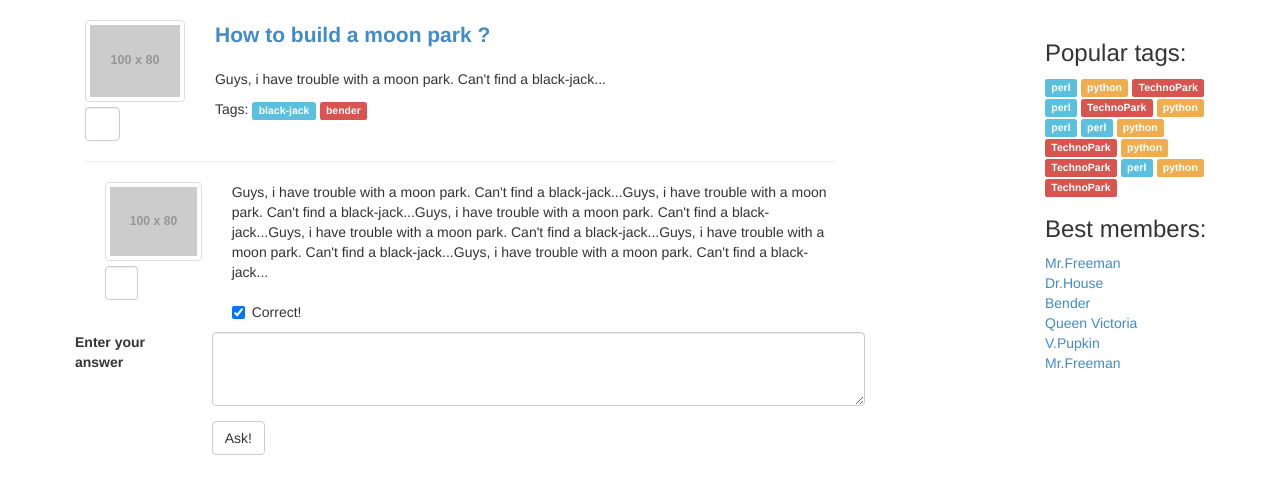
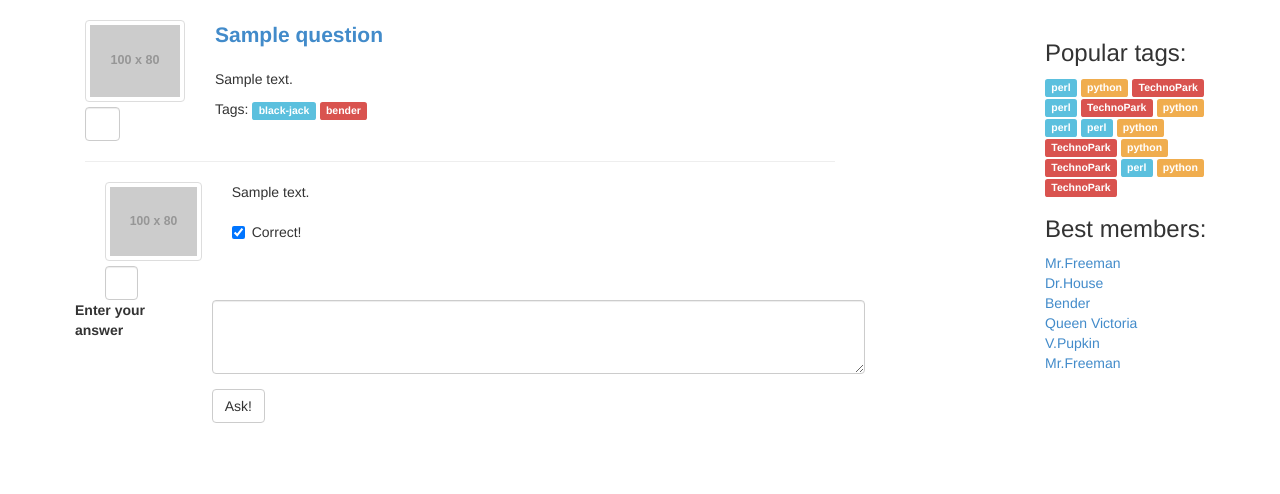
Before and after one commit to tatyanos/TPweb, a Django app: page /question/1/ in a window 1280 px wide. Shown: the part 81-575 px from the top of the page. Run offline with Django 3.2, Linux system fonts and the light colour scheme; tables that the repository leaves empty hold one stand-in row (values such as "Sample post"); grey boxes labelled with a size stand in for pictures from a placeholder-image service; some libraries are stand-ins or nearby versions.

Commit message:
answer from db

```diff
--- a/app/urls.py
+++ b/app/urls.py
@@ -4,9 +4,11 @@ from app import views
 
 urlpatterns = patterns('',
     url(r'^$', views.index, name='index'),
+
     url(r'^question/(?P<question_id>\d+)/$', views.question, name='question'),
-    url(r'^(?P<question_id>\d+)/results/$', views.results, name='results'),
-    url(r'^(?P<question_id>\d+)/like/$', views.like, name='like'),
+    url(r'^question/(?P<question_id>\d+)/answer$', views.answer, name='answer'),
+    url(r'^question/(?P<question_id>\d+)/like$', views.like, name='like'),
+
     url(r'^add$', views.add, name='add'),
     url(r'^settings$', views.settings, name='settings'),
     url(r'^register$', views.register, name='register'),
--- a/app/views.py
+++ b/app/views.py
@@ -1,7 +1,7 @@
 from django.shortcuts import render
 from django.http import HttpResponse, Http404
 from django.template import RequestContext, loader
-from app.models import Question
+from app.models import Question, Answer
 
 
 def index(request):
@@ -15,11 +15,21 @@ def question(request, question_id):
         question_obj = Question.objects.get(pk=question_id)
     except Question.DoesNotExist:
         raise Http404
-    return render(request, 'app/detail.html', {'question': question_obj})
+
+    answers_list = Answer.objects.filter(question=question_obj)
+
+    return render(request, 'app/question.html', {
+        'question': question_obj,
+        'answers_list': answers_list
+    })
 
 
 def add(request):
     return render(request, 'app/add.html')
+
+
+def answer(request, question_id):
+    return HttpResponse('"')
 
 
 def settings(request):
@@ -38,9 +48,5 @@ def login(request):
     return render(request, 'app/login.html')
 
 
-def results(request, question_id):
-    return HttpResponse("You're looking at the results of question %s." % question_id)
-
-
 def like(request, question_id):
     return HttpResponse("You're liking on question %s." % question_id)
--- a/generate_db.py
+++ b/generate_db.py
@@ -23,7 +23,7 @@ for i in xrange(10):
     users.append(obj)
 
 questions = []
-for i in xrange(10):
+for i in xrange(25):
     obj = Question(title='Question' + str(i) + random.choice(names) + '?',
                    text='text' + random.choice(names),
                    user=random.choice(users))
@@ -31,7 +31,7 @@ for i in xrange(10):
     questions.append(obj)
 
 answers = []
-for i in xrange(5):
+for i in xrange(10):
     obj = Answer(text='Answer' + str(i) + random.choice(names),
                  user=random.choice(users),
                  question=random.choice(questions))
--- a/templates/app/detail.html
+++ b/templates/app/question.html
@@ -22,13 +22,13 @@
                         </div>
                     </div>
                     <div class="col-md-10">
-                        <a href="#">
+                        <a href="{% url 'question' question.id %}">
                             <p class="lead">
-                                <b>How to build a moon park ?</b>
+                                <b>{{ question.title }}</b>
                             </p>
                         </a>
 
-                        <p>Guys, i have trouble with a moon park. Can't find a black-jack...</p>
+                        <p>{{ question.text }}</p>
 
                         <div class="row">
                             <div class="col-md-12">
@@ -48,6 +48,7 @@
                 <hr/>
 
                 <!-- ANSWER -->
+                {% for answer in answers_list %}
                     <div class="row" style="padding-left: 20px">
                         <div class="col-md-2">
                             <img class="img-thumbnail" src="http://placehold.it/100x80" alt=""/><br/>
@@ -60,12 +61,7 @@
                             </div>
                         </div>
                         <div class="col-md-10">
-                        <p>Guys, i have trouble with a moon park. Can't find a black-jack...Guys, i have trouble with a
-                            moon park. Can't find a black-jack...Guys, i have trouble with a moon park. Can't find a
-                            black-jack...Guys, i have trouble with a moon park. Can't find a black-jack...Guys, i have
-                            trouble with a moon park. Can't find a black-jack...Guys, i have trouble with a moon park.
-                            Can't find a black-jack...</p>
-
+                            <p>{{ answer.text }}</p>
                             <div class="row">
                                 <div class="col-md-12">
                                     <div class="checkbox">
@@ -77,6 +73,7 @@
                             </div>
                         </div>
                     </div>
+                {% endfor %}
                 <!-- /ANSWER -->
                 <div class="row" style="padding-left: 20px">
                     <form action="" method="post" class="form-horizontal row" role="form">
```
Lines whose indentation alone changed are shown as unchanged.
